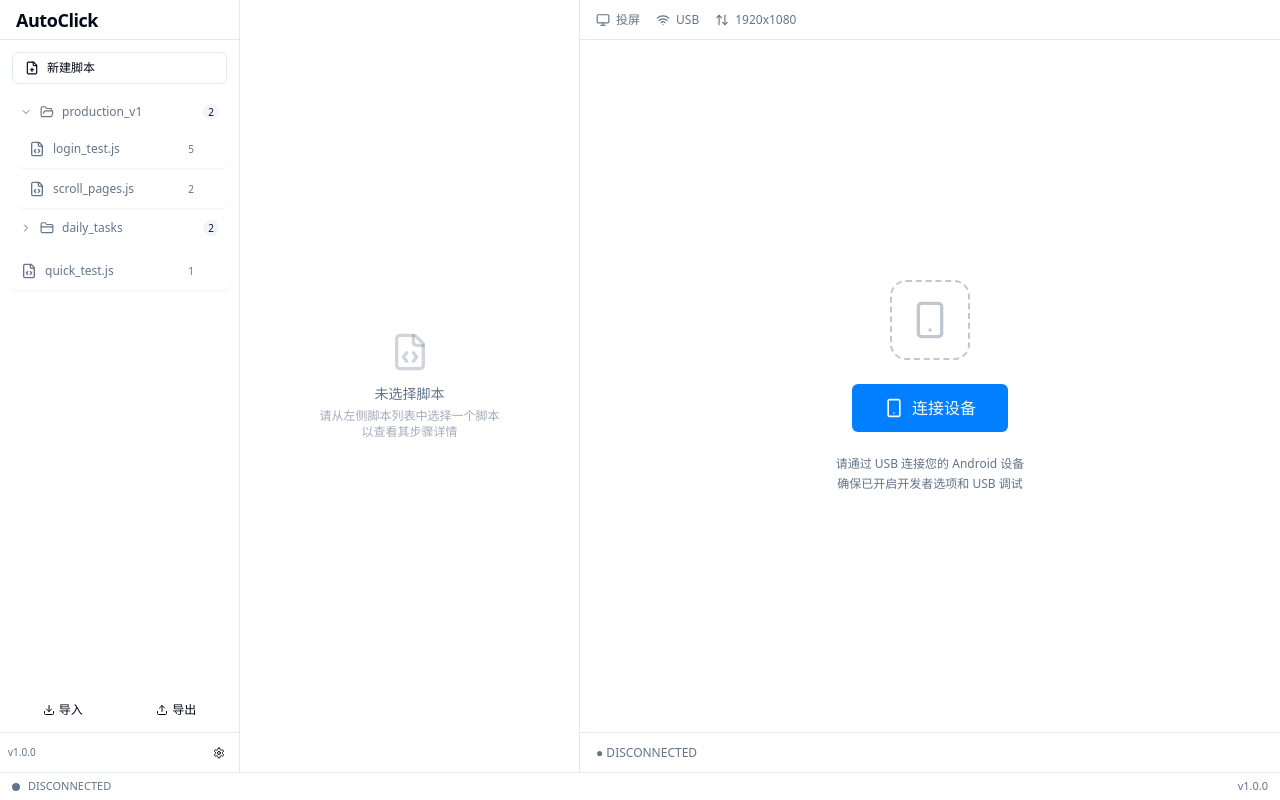
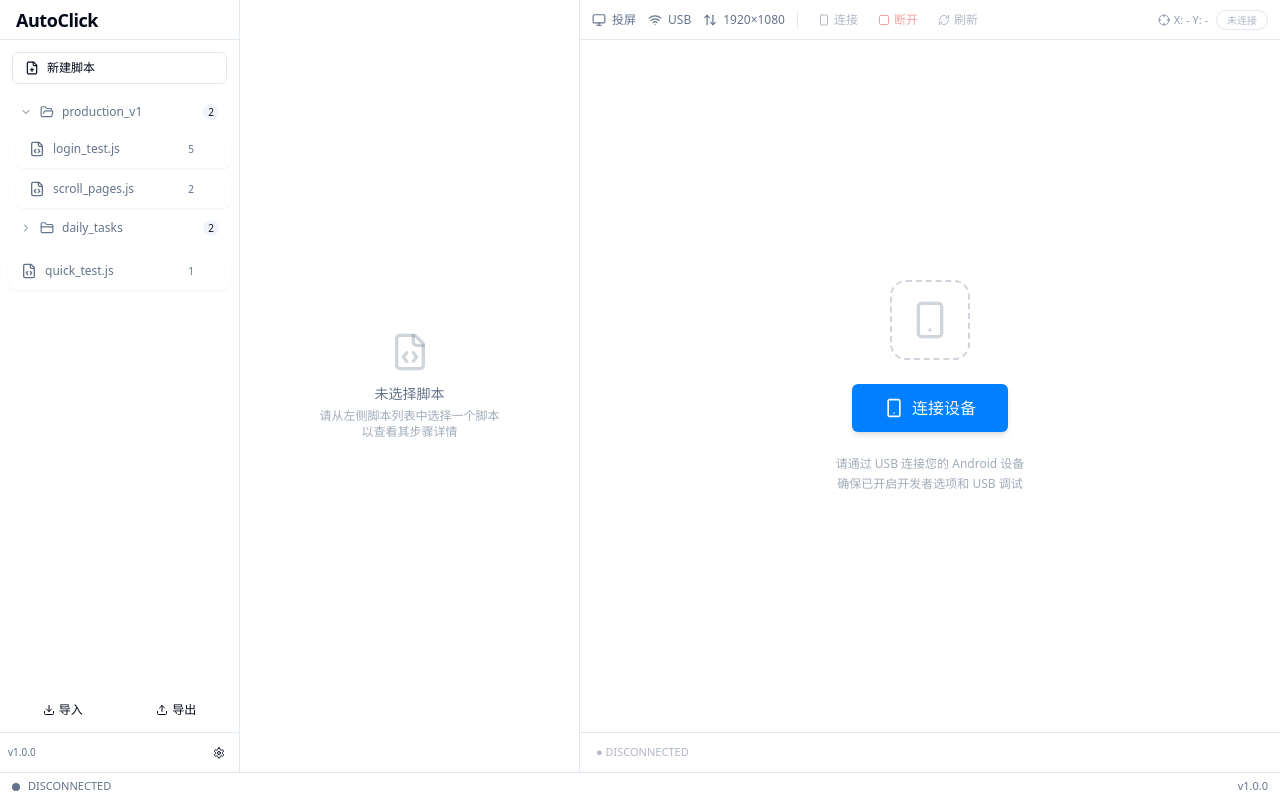
Before and after one commit to sunkj/auto-click, a React (Vite) app: page / in a window 1280 px wide. Built offline with nearby package versions, Linux system fonts and the light colour scheme.

Commit message:
adjust ui

```diff
--- a/src/main/index.ts
+++ b/src/main/index.ts
@@ -6,7 +6,7 @@ const isDev = process.env.NODE_ENV !== 'production'
 function createWindow(): void {
   const mainWindow = new BrowserWindow({
     width: 1280,
-    height: 800,
+    height: 860,
     minWidth: 960,
     minHeight: 600,
     webPreferences: {
--- a/src/renderer/src/components/MirrorPanel.tsx
+++ b/src/renderer/src/components/MirrorPanel.tsx
@@ -1,14 +1,39 @@
+import { useState } from 'react'
 import { useDeviceStore } from '@/stores/deviceStore'
 import { Button } from '@/components/ui/button'
-import { Smartphone, Monitor, Wifi, ArrowUpDown } from 'lucide-react'
+import { Separator } from '@/components/ui/separator'
+import { Badge } from '@/components/ui/badge'
+import {
+  Smartphone,
+  Monitor,
+  Wifi,
+  ArrowUpDown,
+  Play,
+  Square,
+  RefreshCw,
+  Crosshair,
+} from 'lucide-react'
 
 export function MirrorPanel() {
   const { isConnected, deviceInfo, connect, disconnect } = useDeviceStore()
+  const [mousePos, setMousePos] = useState({ x: 0, y: 0 })
+  const [isRunning, setIsRunning] = useState(false)
+  const [isHovering, setIsHovering] = useState(false)
+
+  const handleMouseMove = (e: React.MouseEvent) => {
+    const rect = e.currentTarget.getBoundingClientRect()
+    setMousePos({
+      x: Math.round(e.clientX - rect.left),
+      y: Math.round(e.clientY - rect.top),
+    })
+  }
 
   return (
     <main className="flex flex-1 flex-col bg-background">
-      {/* Top info bar */}
-      <div className="flex h-[40px] items-center gap-4 border-b px-4 text-xs text-muted-foreground">
+      {/* Top Toolbar */}
+      <div className="flex h-[40px] items-center justify-between border-b px-3 text-xs text-muted-foreground">
+        {/* Left: connection info */}
+        <div className="flex items-center gap-3">
           <div className="flex items-center gap-1.5">
             <Monitor className="h-3.5 w-3.5" />
             <span>投屏</span>
@@ -19,18 +44,75 @@ export function MirrorPanel() {
           </div>
           <div className="flex items-center gap-1.5">
             <ArrowUpDown className="h-3.5 w-3.5" />
-          <span>1920x1080</span>
+            <span>1920×1080</span>
+          </div>
+          <Separator orientation="vertical" className="h-4" />
+          {/* Run / Stop / Refresh buttons */}
+          <div className="flex items-center gap-1">
+            <Button
+              variant="ghost"
+              size="sm"
+              className={`h-6 px-2 text-xs gap-1 ${isRunning ? 'text-green-500' : ''}`}
+              onClick={() => setIsRunning(true)}
+              disabled={isRunning || !isConnected}
+              title="运行脚本"
+            >
+              <Smartphone className="h-3 w-3" />
+              连接
+            </Button>
+            <Button
+              variant="ghost"
+              size="sm"
+              className="h-6 px-2 text-xs gap-1 text-destructive"
+              onClick={disconnect}
+              disabled={!isRunning}
+              title="停止"
+            >
+              <Square className="h-3 w-3" />
+              断开
+            </Button>
+            <Button
+              variant="ghost"
+              size="sm"
+              className="h-6 px-2 text-xs gap-1"
+              disabled={!isConnected}
+              title="刷新连接"
+            >
+              <RefreshCw className="h-3 w-3" />
+              刷新
+            </Button>
+          </div>
+        </div>
+
+        {/* Right: mouse coordinates */}
+        <div className="flex items-center gap-2">
+          <div className="flex items-center gap-1 text-[11px] tabular-nums text-muted-foreground/70">
+            <Crosshair className="h-3 w-3" />
+            <span>
+              X: {isHovering ? mousePos.x : '-'} Y: {isHovering ? mousePos.y : '-'}
+            </span>
+          </div>
+          {!isConnected && (
+            <Badge variant="outline" className="h-5 text-[10px] font-normal text-muted-foreground/50">
+              未连接
+            </Badge>
+          )}
         </div>
       </div>
 
       {/* Content Area */}
-      <div className="flex flex-1 items-center justify-center">
+      <div
+        className="flex flex-1 items-center justify-center"
+        onMouseMove={handleMouseMove}
+        onMouseEnter={() => setIsHovering(true)}
+        onMouseLeave={() => { setIsHovering(false); setMousePos({ x: 0, y: 0 }) }}
+      >
         {!isConnected ? (
-          <div className="flex flex-col items-center gap-6 max-w-sm text-center">
+          <div className="flex flex-col items-center gap-6 max-w-sm text-center select-none">
             {/* Phone Icon */}
             <div className="relative">
-              <div className="w-20 h-20 rounded-2xl border-2 border-dashed border-muted-foreground/40 flex items-center justify-center">
-                <Smartphone className="h-10 w-10 text-muted-foreground/40" />
+              <div className="w-20 h-20 rounded-2xl border-2 border-dashed border-muted-foreground/30 flex items-center justify-center">
+                <Smartphone className="h-10 w-10 text-muted-foreground/30" />
               </div>
             </div>
 
@@ -38,46 +120,63 @@ export function MirrorPanel() {
             <Button
               onClick={connect}
               size="lg"
-              className="h-12 px-8 text-base gap-2"
+              className="h-12 px-8 text-base gap-2 shadow-md"
             >
               <Smartphone className="h-5 w-5" />
               连接设备
             </Button>
 
             {/* Instructions */}
-            <div className="space-y-1 text-xs text-muted-foreground">
+            <div className="space-y-1 text-xs text-muted-foreground/60">
               <p>请通过 USB 连接您的 Android 设备</p>
               <p>确保已开启开发者选项和 USB 调试</p>
             </div>
           </div>
         ) : (
-          /* Connected State - Placeholder */
-          <div className="flex flex-col items-center gap-4">
-            <div className="w-[360px] h-[720px] rounded-lg bg-card border flex items-center justify-center">
-              <Monitor className="h-12 w-12 text-muted-foreground/30" />
+          /* Connected State - Screen Mirroring Canvas */
+          <div className="flex flex-col items-center gap-4 p-4">
+            <div
+              className="relative w-[360px] h-[720px] rounded-lg bg-card border shadow-inner overflow-hidden cursor-crosshair"
+              onMouseMove={handleMouseMove}
+            >
+              {/* Screen content placeholder */}
+              <div className="absolute inset-0 flex items-center justify-center">
+                <div className="text-center">
+                  <Monitor className="h-16 w-16 mx-auto text-muted-foreground/20" />
+                  <p className="text-xs text-muted-foreground/40 mt-2">屏幕画面</p>
                 </div>
-            <Button variant="outline" size="sm" onClick={disconnect}>
-              断开连接
-            </Button>
+              </div>
+
+              {/* Running indicator */}
+              {isRunning && (
+                <div className="absolute top-2 left-2 flex items-center gap-1.5">
+                  <span className="relative flex h-2 w-2">
+                    <span className="animate-ping absolute inline-flex h-full w-full rounded-full bg-red-400 opacity-75" />
+                    <span className="relative inline-flex rounded-full h-2 w-2 bg-red-500" />
+                  </span>
+                  <span className="text-[10px] text-red-500 font-medium">REC</span>
+                </div>
+              )}
+            </div>
           </div>
         )}
       </div>
 
       {/* Bottom Device Info Bar */}
-      <div className="flex h-[40px] items-center justify-between border-t px-4">
+      <div className="flex h-[40px] items-center justify-between border-t px-4 text-[11px]">
         {isConnected && deviceInfo ? (
           <>
-            <div className="flex items-center gap-2 text-xs">
+            <div className="flex items-center gap-2">
               <span className="text-green-500 font-medium">● CONNECTED</span>
               <span className="text-muted-foreground">{deviceInfo.model}</span>
             </div>
-            <div className="flex items-center gap-3 text-xs text-muted-foreground">
+            <div className="flex items-center gap-3 text-muted-foreground">
               <span>{deviceInfo.resolution}</span>
-              <span>🔋 {deviceInfo.battery}%</span>
+              <span>{deviceInfo.battery}%</span>
             </div>
           </>
         ) : (
-          <span className="text-xs text-muted-foreground">● DISCONNECTED</span>
+          <span className="text-muted-foreground/50">● DISCONNECTED</span>
         )}
       </div>
     </main>
--- a/src/renderer/src/components/ui/separator.tsx
+++ b/src/renderer/src/components/ui/separator.tsx
@@ -1,11 +1,19 @@
 import * as React from 'react'
 import { cn } from '@/lib/utils'
 
-const Separator = React.forwardRef<HTMLDivElement, React.HTMLAttributes<HTMLDivElement>>(
-  ({ className, ...props }, ref) => (
+interface SeparatorProps extends React.HTMLAttributes<HTMLDivElement> {
+  orientation?: 'horizontal' | 'vertical'
+}
+
+const Separator = React.forwardRef<HTMLDivElement, SeparatorProps>(
+  ({ className, orientation = 'horizontal', ...props }, ref) => (
     <div
       ref={ref}
-      className={cn('shrink-0 bg-border', className)}
+      className={cn(
+        'shrink-0 bg-border',
+        orientation === 'horizontal' ? 'h-px w-full' : 'h-full w-px',
+        className
+      )}
       {...props}
     />
   )
```
Also changed, not shown: 2 other files (tests, documents, lock files or other folders). Lines whose indentation alone changed are shown as unchanged.
